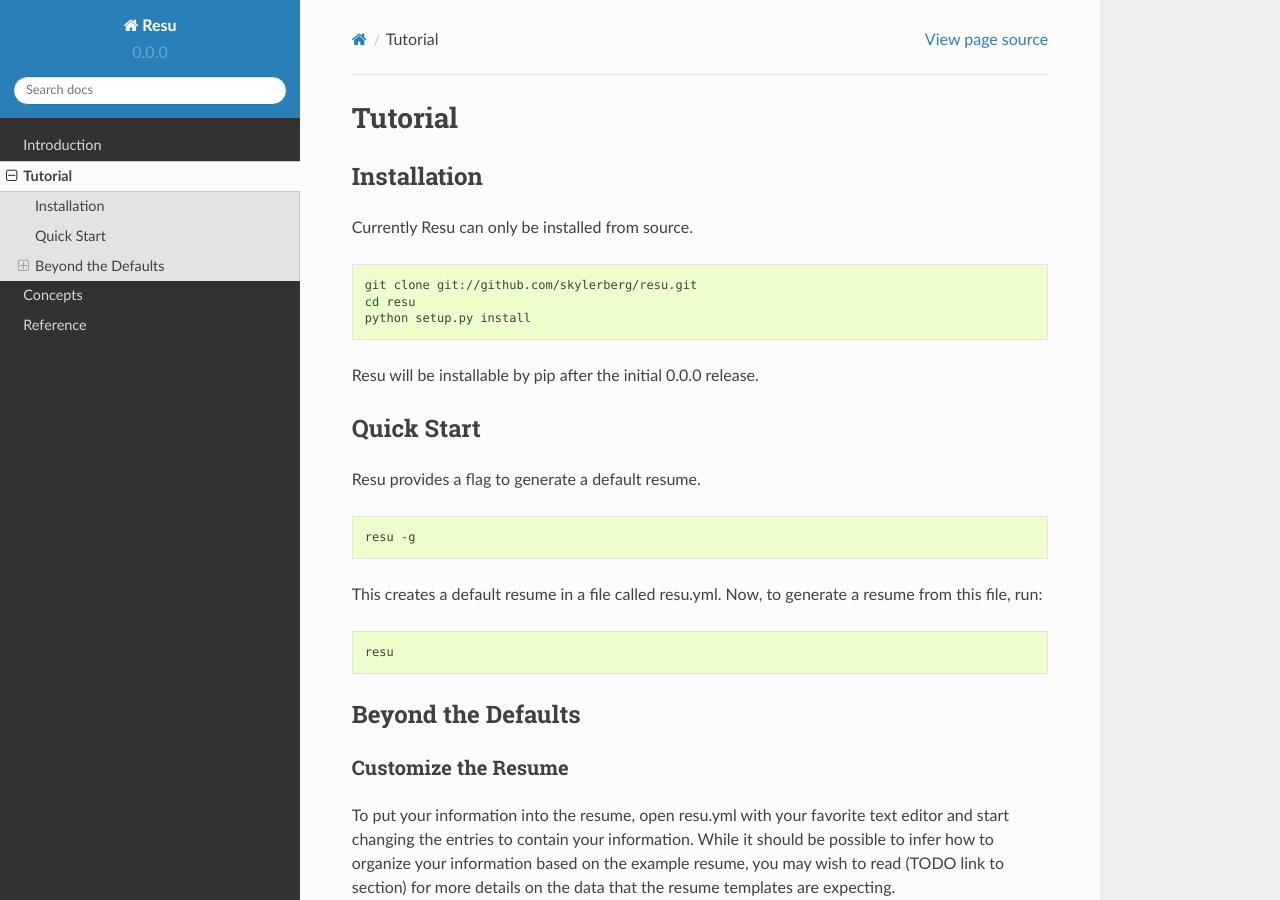
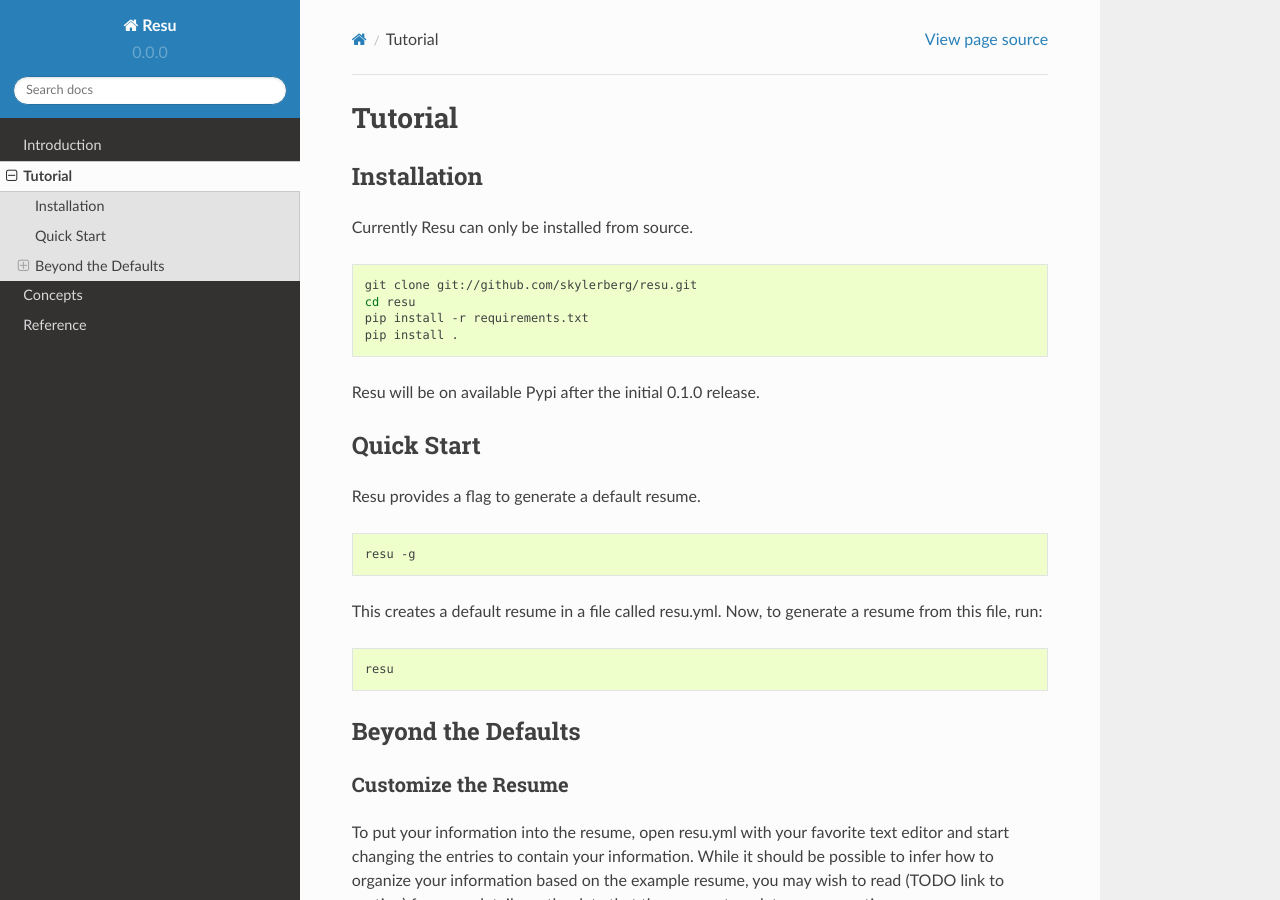
Before and after one commit to skylerberg/resu, a Sphinx documentation site: the page built from doc/pages/tutorial.rst, in a window 1280 px wide and 900 px high. Built offline with Sphinx 7.4.7 and the Read the Docs theme 2.0.0, drawn with Linux system fonts in a browser that asks for light colours.

Commit message:
Update installation documentation

```diff
--- a/doc/pages/tutorial.rst
+++ b/doc/pages/tutorial.rst
@@ -11,9 +11,10 @@
 
    git clone git://github.com/skylerberg/resu.git
    cd resu
-   python setup.py install
+   pip install -r requirements.txt
+   pip install .
 
-Resu will be installable by pip after the initial 0.0.0 release.
+Resu will be on available Pypi after the initial 0.1.0 release.
 
 
 Quick Start
```
